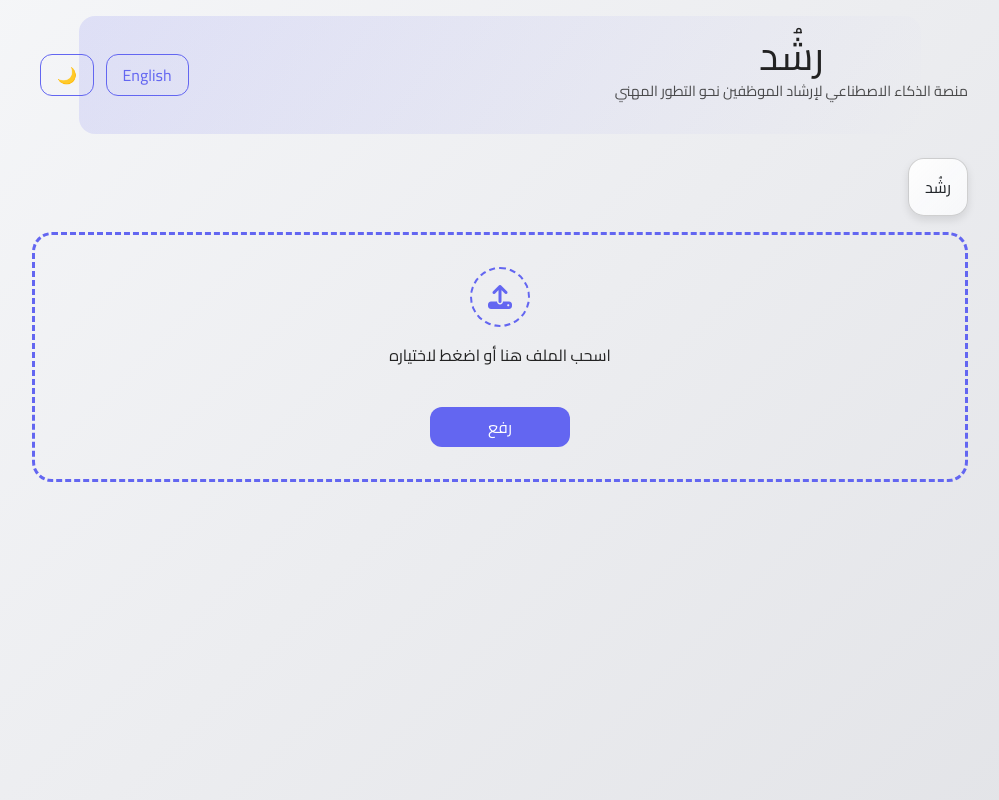
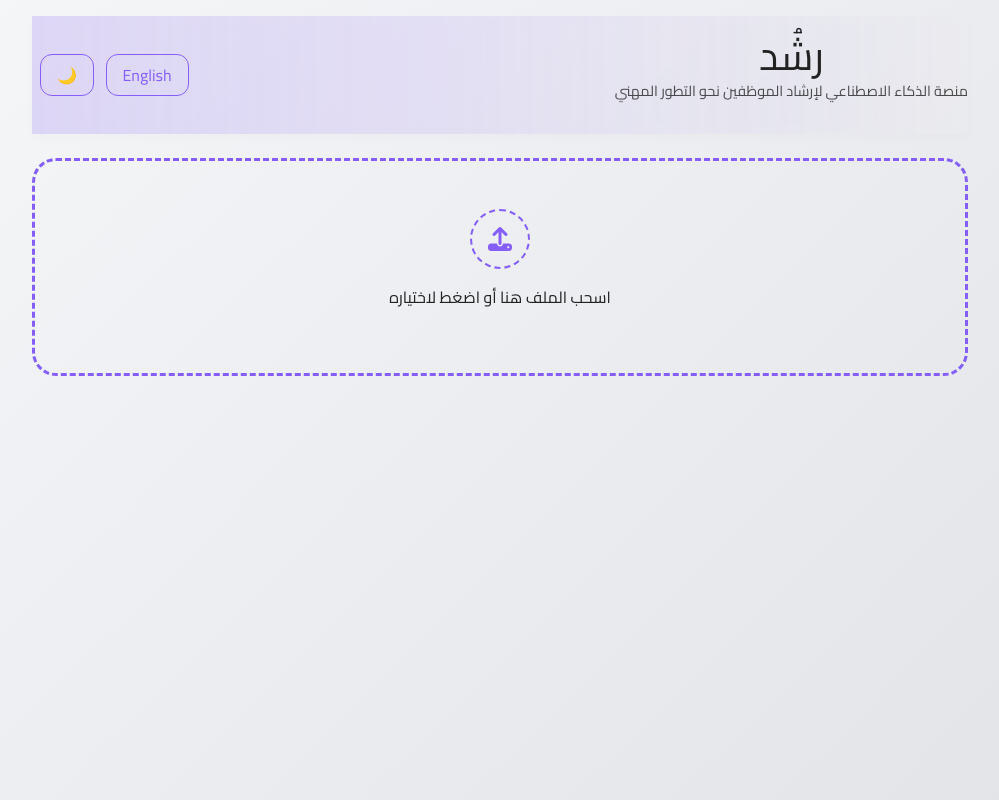
Before and after one commit to iRashedK/HR, a FastAPI app: page / in a window 1280 px wide. Shown: the whole page, without its empty margins (140-1139 px from the left). Run offline with FastAPI, Linux system fonts and the light colour scheme.

Commit message:
refine UI layout and upload flow

```diff
--- a/static/script.js
+++ b/static/script.js
@@ -2,7 +2,6 @@ const texts = {
   ar: {
     title: 'رشُد',
     subtitle: 'منصة الذكاء الاصطناعي لإرشاد الموظفين نحو التطور المهني',
-  uploadBtn: 'رفع',
     drop: 'اسحب الملف هنا أو اضغط لاختياره',
     employees: 'عدد الموظفين',
     totalCost: 'إجمالي التكلفة',
@@ -18,7 +17,6 @@ const texts = {
   en: {
     title: 'Rushed',
     subtitle: 'AI platform guiding employees to professional growth',
-  uploadBtn: 'Upload',
     drop: 'Drag file here or click to choose',
     employees: 'Employees',
     totalCost: 'Total Cost',
@@ -42,7 +40,6 @@ function updateTexts() {
   const t = texts[currentLang];
   document.getElementById('title').textContent = t.title;
   document.getElementById('subtitle').textContent = t.subtitle;
-  document.getElementById('upload-btn').textContent = t.uploadBtn;
   document.getElementById('drop-text').textContent = t.drop;
   document.getElementById('lang-toggle').textContent = t.langButton;
   document.getElementById('mode-toggle').textContent = dark ? t.light : t.dark;
@@ -74,6 +71,7 @@ dropzone.addEventListener('drop', e => {
   if (e.dataTransfer.files.length) {
     selectedFile = e.dataTransfer.files[0];
     fileInfo.textContent = selectedFile.name;
+    uploadFile();
   }
 });
 
@@ -81,6 +79,7 @@ fileInput.addEventListener('change', () => {
   if (fileInput.files.length) {
     selectedFile = fileInput.files[0];
     fileInfo.textContent = selectedFile.name;
+    uploadFile();
   }
 });
 
@@ -300,8 +299,7 @@ async function poll(jobId, count) {
   stopProgress();
 }
 
-document.getElementById('upload-form').addEventListener('submit', async (e) => {
-  e.preventDefault();
+async function uploadFile() {
   if (!selectedFile) return;
   const formData = new FormData();
   formData.append('file', selectedFile);
@@ -324,4 +322,9 @@ document.getElementById('upload-form').addEventListener('submit', async (e) => {
   fileInfo.textContent = `${selectedFile.name} - ${data.count} ${texts[currentLang].employees}`;
   selectedFile = null;
   poll(data.job_id, data.count);
+}
+
+document.getElementById('upload-form').addEventListener('submit', async (e) => {
+  e.preventDefault();
+  uploadFile();
 });
--- a/static/style.css
+++ b/static/style.css
@@ -2,10 +2,10 @@
   --bg1: #f6f7f9;
   --bg2: #e2e3e7;
   --text: #222;
-  --accent: #6366f1;
+  --accent: #845ef7;
   --card-bg: rgba(255,255,255,0.9);
   --cert-bg: #eaf0f6;
-  --course-bg: #e5f9e7;
+  --course-bg: #eceaff;
 }
 
 body.dark {
@@ -14,7 +14,7 @@ body.dark {
   --text: #eee;
   --card-bg: rgba(40,44,52,0.9);
   --cert-bg: #2a3448;
-  --course-bg: #243030;
+  --course-bg: #2d2840;
 }
 
 body {
@@ -36,11 +36,11 @@ body {
 
 .dropzone {
   border: 3px dashed var(--accent);
-  border-radius: 1.25rem;
-  padding: 2rem;
+  border-radius: 1.5rem;
+  padding: 3rem;
   text-align: center;
   cursor: pointer;
-  transition: background 0.3s, box-shadow 0.3s;
+  transition: background 0.3s, box-shadow 0.3s, transform 0.3s;
   display: flex;
   flex-direction: column;
   align-items: center;
@@ -48,8 +48,9 @@ body {
 }
 
 .dropzone.over {
-  background: rgba(99, 102, 241, 0.1);
-  box-shadow: 0 0 10px var(--accent);
+  background: rgba(132, 94, 247, 0.15);
+  box-shadow: 0 0 12px var(--accent);
+  transform: scale(1.02);
 }
 
 .icon-circle {
@@ -64,10 +65,6 @@ body {
   color: var(--accent);
 }
 
-.dropzone button {
-  margin-top: 0.5rem;
-  width: 140px;
-}
 
 .file-info {
   margin: 0.5rem 0 1rem;
@@ -87,11 +84,11 @@ body {
   content: '';
   position: absolute;
   inset: 0;
-  width: 90%;
-  margin: auto;
-  background: linear-gradient(120deg, var(--accent), transparent);
-  opacity: 0.15;
-  border-radius: 1rem;
+  width: 100%;
+  background: linear-gradient(90deg, var(--accent), transparent);
+  opacity: 0.2;
+  box-shadow: 0 4px 10px rgba(0,0,0,0.1);
+  backdrop-filter: blur(4px);
   z-index: -1;
 }
 
@@ -199,7 +196,7 @@ button.secondary {
 }
 
 .step {
-  margin-bottom: 0.5rem;
+  margin-bottom: 0.25rem;
 }
 
 .step-number {
@@ -237,7 +234,7 @@ button.secondary {
 .item.step-2 { background: linear-gradient(135deg, #e0e7ff, #eef2ff); }
 .item.step-3 { background: linear-gradient(135deg, #dbeafe, #eef2ff); }
 .item.step-4 { background: linear-gradient(135deg, #fae8ff, #eef2ff); }
-.item.step-5 { background: linear-gradient(135deg, #fef3c7, #eef2ff); }
+.item.step-5 { background: linear-gradient(135deg, #fde2e4, #eef2ff); }
 .item-header {
   display: flex;
   flex-direction: column;
--- a/templates/index.html
+++ b/templates/index.html
@@ -26,13 +26,11 @@
             <button id="mode-toggle" class="secondary">🌙</button>
         </div>
     </header>
-    <div class="placeholder card">رشُد</div>
     <form id="upload-form" class="upload" enctype="multipart/form-data">
         <div id="dropzone" class="dropzone">
             <div class="icon-circle"><i class="fas fa-upload"></i></div>
             <p id="drop-text">اسحب الملف هنا أو اضغط لاختياره</p>
             <input type="file" name="file" id="file" accept=".csv,.xlsx" hidden required>
-            <button id="upload-btn" type="submit">Upload</button>
         </div>
     </form>
     <div id="file-info" class="file-info"></div>
```
Lines whose indentation alone changed are shown as unchanged.
